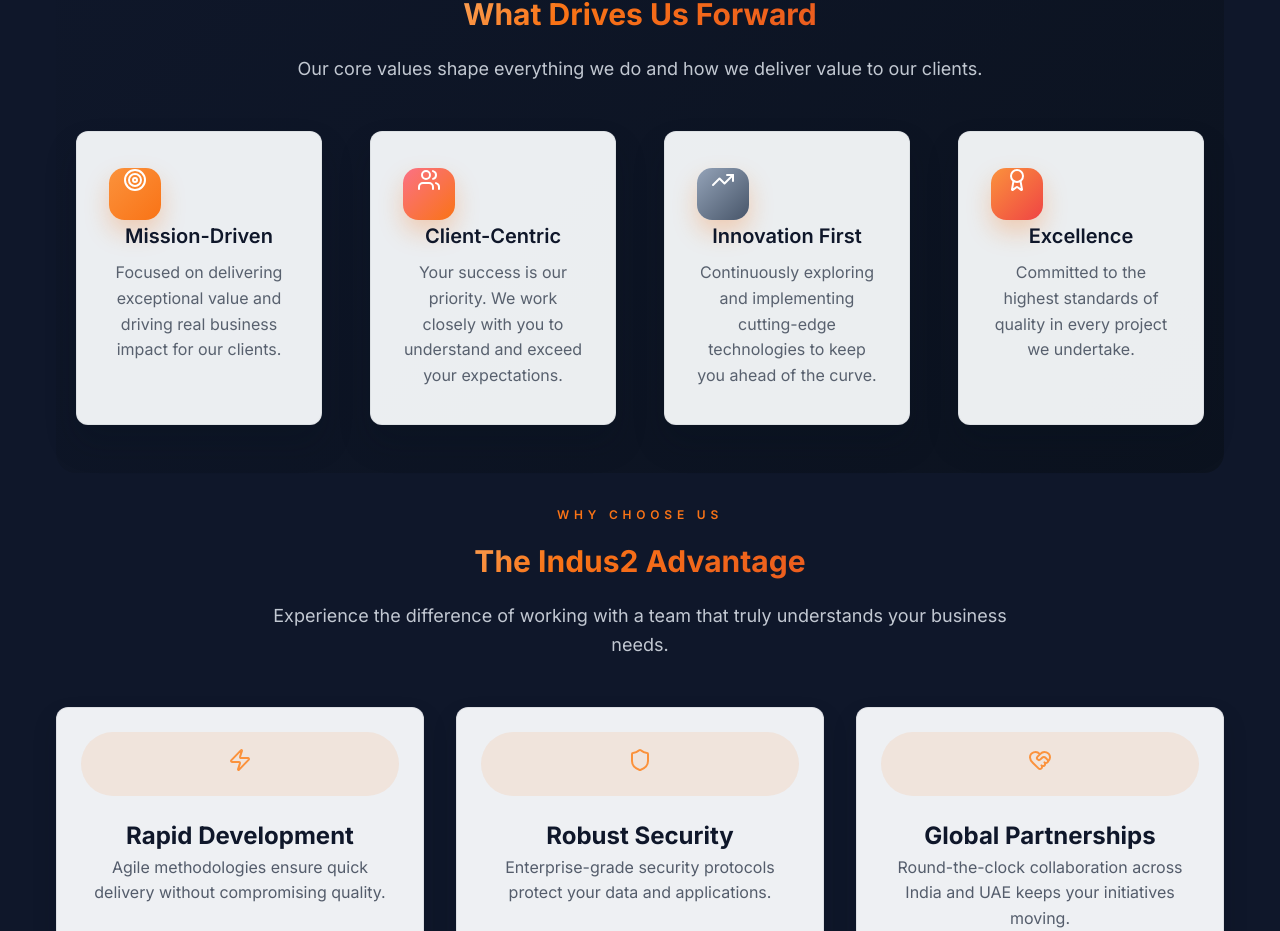
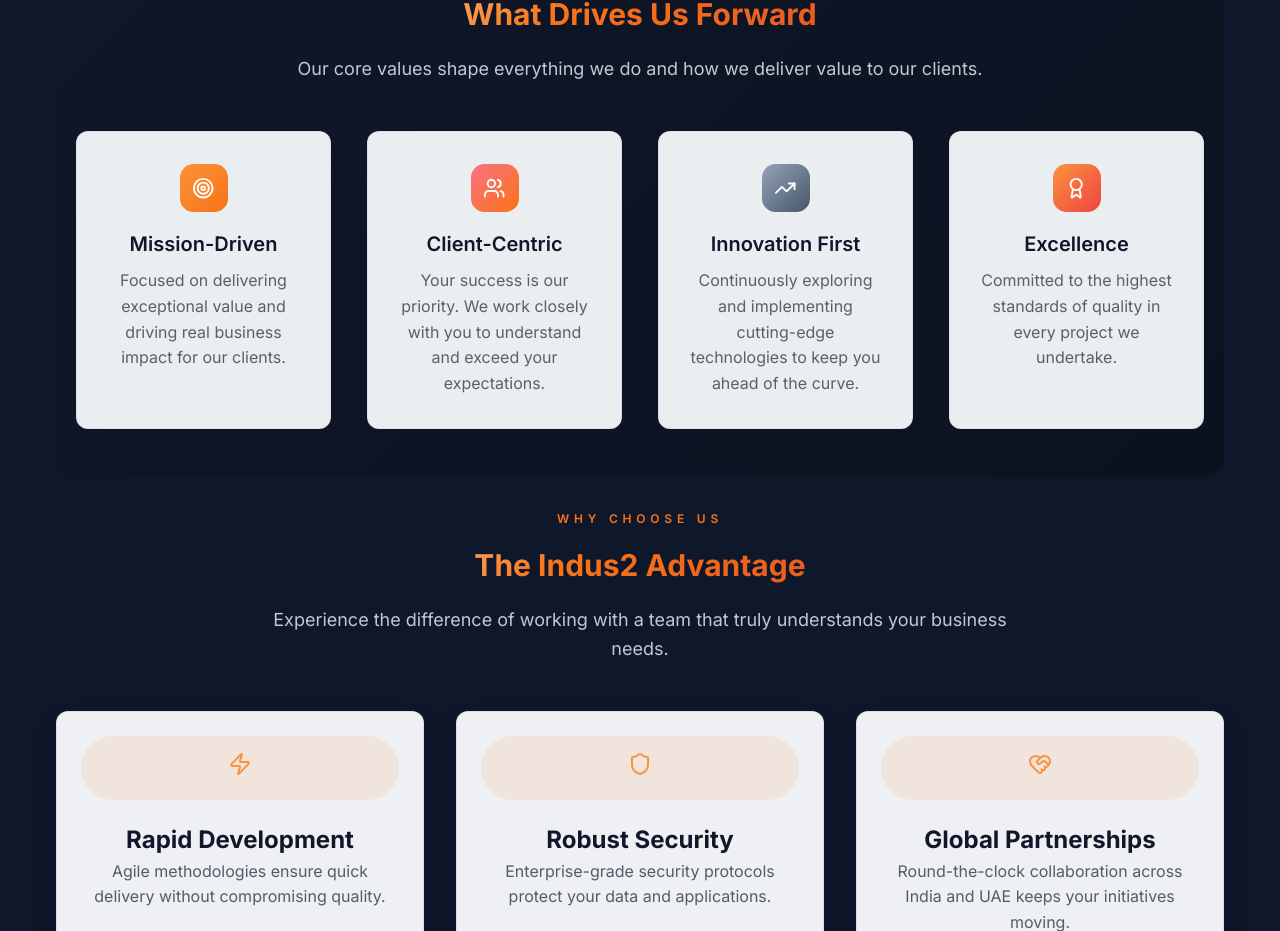
Before and after one commit to Avinash-jetwani/Indus2, a React (Vite) app: page / in a window 1280 px wide. Shown: the part 3656-4587 px from the top of the page. Built offline with nearby package versions, Linux system fonts and the light colour scheme.

Commit message:
style: simplify values cards layout

```diff
--- a/src/components/sections/About.tsx
+++ b/src/components/sections/About.tsx
@@ -169,7 +169,15 @@
             tone="dark"
           />
 
-          <div className="values-grid" style={{ maxWidth: '80rem', margin: '0 auto' }}>
+          <div
+            className="values-grid"
+            style={{
+              maxWidth: '80rem',
+              margin: '0 auto',
+              justifyItems: 'center',
+              gap: '2.25rem'
+            }}
+          >
             {values.map((value, index) => (
               <motion.div
                 key={index}
@@ -182,26 +190,38 @@
                   className="text-center h-full group"
                   style={{
                     background: 'rgba(248, 250, 252, 0.95)',
-                    border: '1px solid rgba(15, 23, 42, 0.06)',
-                    boxShadow: '0 18px 32px rgba(8, 15, 26, 0.18)',
+                    border: '1px solid rgba(148, 163, 184, 0.18)',
+                    boxShadow: 'none',
                     color: '#0f172a',
-                    padding: '2.25rem 2rem'
+                    padding: '2rem 1.75rem',
+                    display: 'flex',
+                    flexDirection: 'column',
+                    alignItems: 'center',
+                    textAlign: 'center',
+                    gap: '1rem',
+                    width: '100%',
+                    maxWidth: '280px',
+                    height: '100%'
                   }}
                 >
                   <div
-                    className="inline-flex items-center justify-center mb-5 transition-transform"
+                    className="inline-flex items-center justify-center"
                     style={{
-                      width: '3.25rem',
-                      height: '3.25rem',
-                      borderRadius: '0.95rem',
+                      width: '3rem',
+                      height: '3rem',
+                      borderRadius: '0.85rem',
                       background: `linear-gradient(135deg, ${value.accent[0]}, ${value.accent[1]})`,
-                      boxShadow: '0 12px 24px rgba(249, 115, 22, 0.28)'
+                      display: 'flex',
+                      alignItems: 'center',
+                      justifyContent: 'center'
                     }}
                   >
-                    <value.icon style={{ width: '1.5rem', height: '1.5rem', color: '#fff' }} />
+                    <value.icon style={{ width: '1.4rem', height: '1.4rem', color: '#fff' }} />
                   </div>
-                  <h3 className="text-xl font-semibold mb-2" style={{ color: '#0f172a' }}>{value.title}</h3>
-                  <p style={{ color: 'rgba(30, 41, 59, 0.72)' }}>{value.description}</p>
+                  <div>
+                    <h3 className="text-xl font-semibold mb-2" style={{ color: '#0f172a' }}>{value.title}</h3>
+                    <p style={{ color: 'rgba(30, 41, 59, 0.72)', lineHeight: 1.6 }}>{value.description}</p>
+                  </div>
                 </Card>
               </motion.div>
             ))}
--- a/src/index.css
+++ b/src/index.css
@@ -830,20 +830,20 @@
 .values-grid {
   display: grid;
   grid-template-columns: 1fr;
-  gap: 2rem;
+  gap: 1.5rem;
 }
 
 @media (min-width: 768px) {
   .values-grid {
-    grid-template-columns: repeat(2, 1fr);
-    gap: 2.5rem;
+    grid-template-columns: repeat(2, minmax(0, 1fr));
+    gap: 2rem;
   }
 }
 
 @media (min-width: 1024px) {
   .values-grid {
-    grid-template-columns: repeat(4, 1fr);
-    gap: 3rem;
+    grid-template-columns: repeat(4, minmax(0, 1fr));
+    gap: 2.5rem;
   }
 }
 
```
